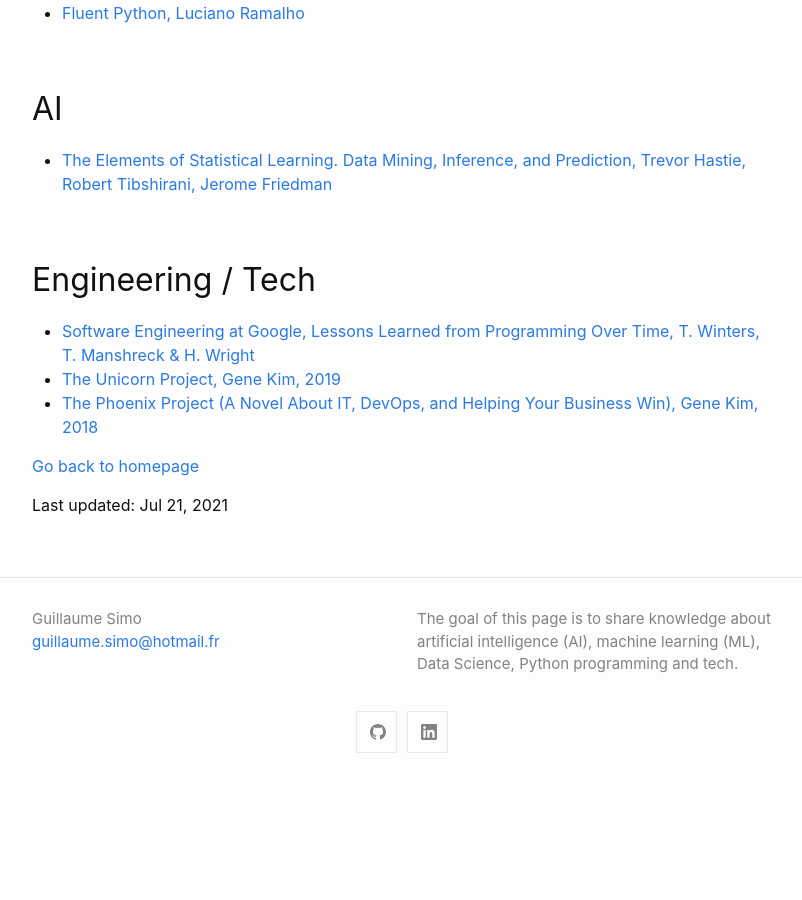
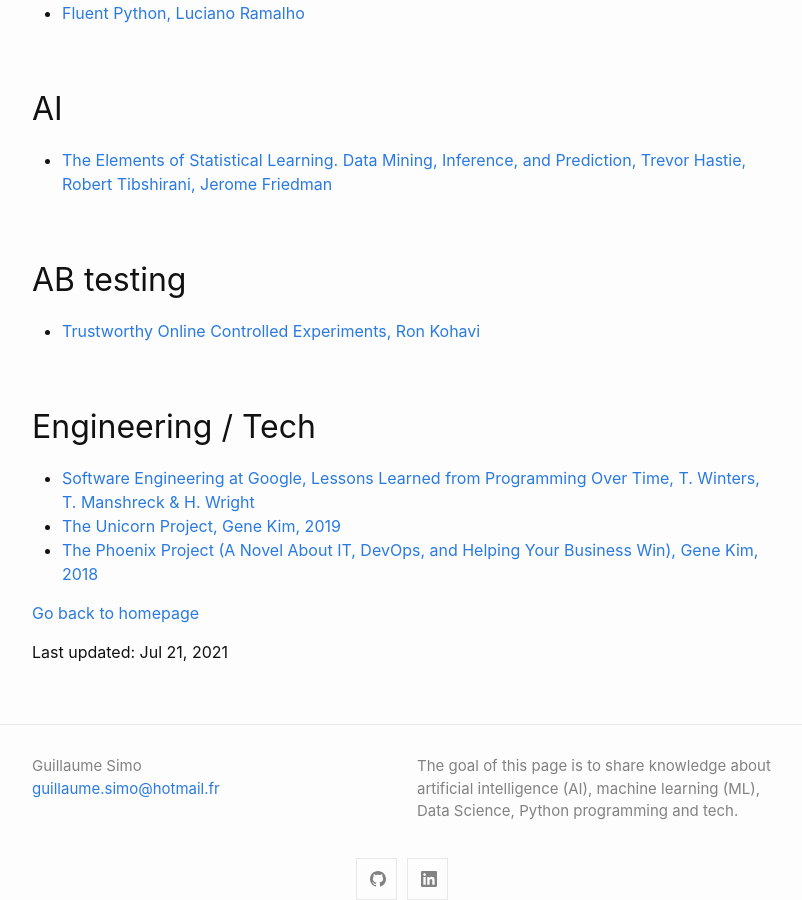
Before and after one commit to GuillaumeSimo/GuillaumeSimo.github.io, a Jekyll site: the page built from _posts/2021-06-22-improve-skills-books.md, in a window 1280 px wide and 900 px high, scrolled down 577 px. Shown: the whole window, without its empty margins (238-1040 px from the left). Built offline with Jekyll 4.4.1, drawn with Linux system fonts in a browser that asks for light colours; before the commit the page ends 1365 px from its top, so only the background shows below that.

Commit message:
Update 2021-06-22-improve-skills-books.md

```diff
--- a/_posts/2021-06-22-improve-skills-books.md
+++ b/_posts/2021-06-22-improve-skills-books.md
@@ -23,6 +23,11 @@ A great source of knowledge are books!
 * <a href="https://web.stanford.edu/~hastie/Papers/ESLII.pdf" target="_blank">The Elements of Statistical Learning. Data Mining, Inference, and Prediction, Trevor Hastie, Robert Tibshirani, Jerome Friedman</a>
 
 
+## AB testing
+
+* <a href="[https://web.stanford.edu/~hastie/Papers/ESLII.pdf](https://www.amazon.com/Trustworthy-Online-Controlled-Experiments-Practical/dp/1108724264)" target="_blank">Trustworthy Online Controlled Experiments, Ron Kohavi</a>
+
+
 ## Engineering / Tech
 * <a href="https://abseil.io/resources/swe_at_google.2.pdf" target="_blank">Software Engineering at Google, Lessons Learned from Programming Over Time, T. Winters, T. Manshreck & H. Wright</a>
 * <a href="https://www.amazon.com/Unicorn-Project-Developers-Disruption-Thriving/dp/1942788762" target="_blank">The Unicorn Project, Gene Kim, 2019</a>
```
